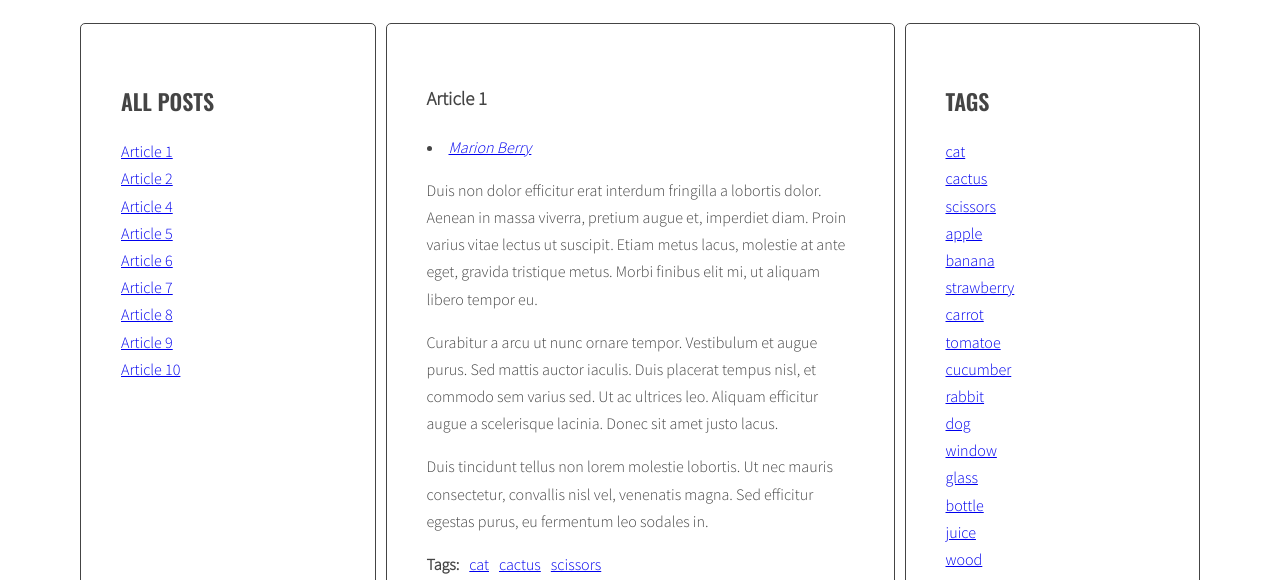
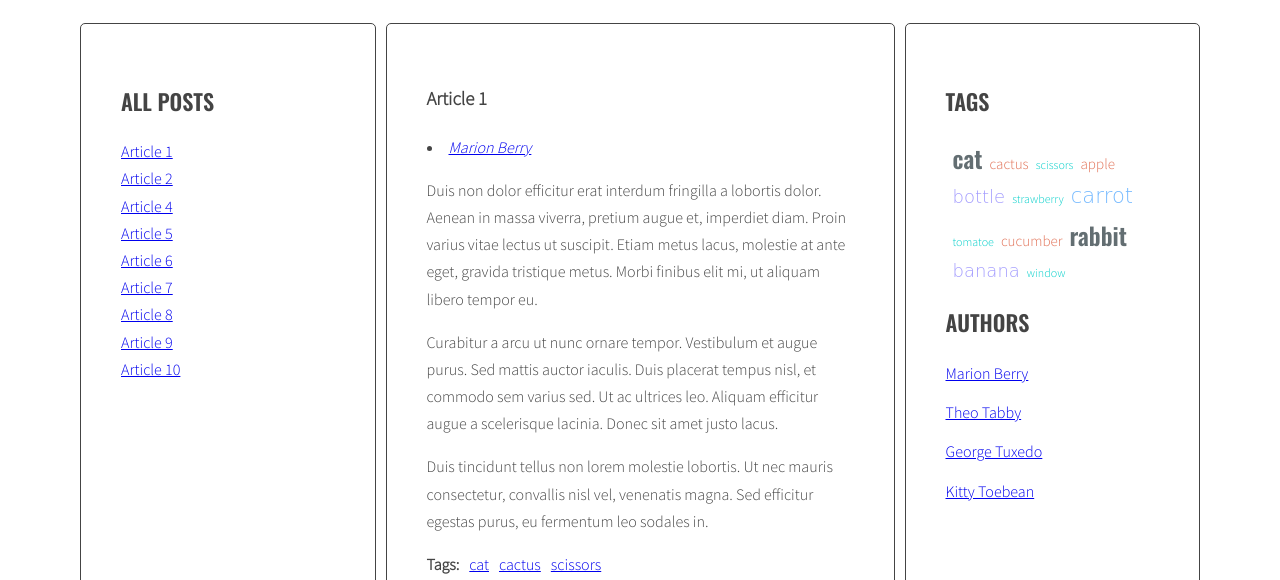
Before and after one commit to Malgosia-web/javascript-blog, a website: page index.html in a window 1280 px wide. Shown: the part 220-800 px from the top of the page. Drawn offline with nearby package versions, Linux system fonts and the light colour scheme.

Commit message:
7.3 poprawione

```diff
--- a/index.html
+++ b/index.html
@@ -32,7 +32,7 @@
                   </ul>
                 </div>
               </article>
-              <article class="post" id="article-2" data-tags="apple banana strawberry" data-author="Theo Tabby">
+              <article class="post" id="article-2" data-tags="apple bottle strawberry" data-author="Theo Tabby">
                 <h3 class="post-title">Article 2</h3>
                 <p class="post-author"></p>
                 <div class="post-content">
@@ -95,7 +95,7 @@
                   </ul>
                 </div>
               </article>
-              <article class="post" id="article-6" data-tags="dog cat rabbit" data-author="George Tuxedo">
+              <article class="post" id="article-6" data-tags="banana cat rabbit" data-author="George Tuxedo">
                 <h3 class="post-title">Article 6</h3>
                 <p class="post-author"></p>
                 <div class="post-content">
@@ -111,7 +111,7 @@
                   </ul>
                 </div>
               </article>
-              <article class="post" id="article-7" data-tags="window glass bottle" data-author="Kitty Toebean">
+              <article class="post" id="article-7" data-tags="window rabbit bottle" data-author="Kitty Toebean">
                 <h3 class="post-title">Article 7</h3>
                 <p class="post-author"></p>
                 <div class="post-content">
@@ -127,7 +127,7 @@
                   </ul>
                 </div>
               </article>
-              <article class="post" id="article-8" data-tags="bottle juice apple" data-author="Theo Tabby">
+              <article class="post" id="article-8" data-tags="bottle banana rabbit" data-author="Theo Tabby">
                 <h3 class="post-title">Article 8</h3>
                 <p class="post-author"></p>
                 <div class="post-content">
@@ -159,7 +159,7 @@
                   </ul>
                 </div>
               </article>
-              <article class="post" id="article-10" data-tags="wood floor cat" data-author="George Tuxedo">
+              <article class="post" id="article-10" data-tags="rabbit carrot cat" data-author="George Tuxedo">
                 <h3 class="post-title">Article 10</h3>
                 <p class="post-author"></p>
                 <div class="post-content">
@@ -178,7 +178,7 @@
             </section>
             <aside class="sidebar">
               <h2 class="section-title">Tags</h2>
-              <ul class="list tags">
+              <ul class="list list-horizontal tags">
               </ul>
               <h2 class="section-title">Authors</h2>
               <ul class="list authors">
--- a/js/script.js
+++ b/js/script.js
@@ -149,7 +149,7 @@ function generateTags(){
     /*[NEW] generate code of a link and add it to allTagsHtml */
     const tagClass = calculateTagClass(allTags[tag], tagsParams);
     console.log('tagClass:', tagClass);
-    const tagLinkHTML = '<li><a class="" href="#tag-' + tag + '"><span>' + tag + '</span></a></li>';
+    const tagLinkHTML = '<li><a class="'+ tagClass +'" href="#tag-' + tag + '"><span>' + tag + '</span></a></li>';
     console.log('tagLinkHTML:', tagLinkHTML);
     allTagsHtml += tagLinkHTML;
   /* [NEW] END LOOP: for each tag in allTags: */
--- a/sass/style.scss
+++ b/sass/style.scss
@@ -87,7 +87,7 @@ body {
 
 .list-horizontal {
   li {
-    display: inline-block;
+    display: inline-flex;
   }
 }
 
@@ -121,7 +121,40 @@ body {
   margin-right: 10px;
   }
 }
-.tag-size-X {
-  display: inline;
 
+
+.tag-size-1 {
+  margin-left: 7px;
+  text-decoration: none;
+  color: #00cec9;
+  font-size: 12px;
+  font-style: $font-header;
 }
+.tag-size-2 {
+  margin-left: 7px;
+  text-decoration: none;
+  color: #e17055;
+  font-size: 15px;
+}
+.tag-size-3 {
+  margin-left: 7px;
+  text-decoration: none;
+  color: #a29bfe;
+  font-size: 18px;
+  font-family: cursive;
+}
+.tag-size-4 {
+  margin-left: 7px;
+  text-decoration: none;
+  color: #74b9ff;
+  font-size: 21px;
+  font-family: cursive;
+}
+.tag-size-5 {
+  margin-left: 7px;
+  text-decoration: none;
+  color: #636e72;
+  font-size: 24px;
+  font-family: $font-header;
+  font-weight: bold;
+}
```
Also changed, not shown: css/style.css, 1 other file.
